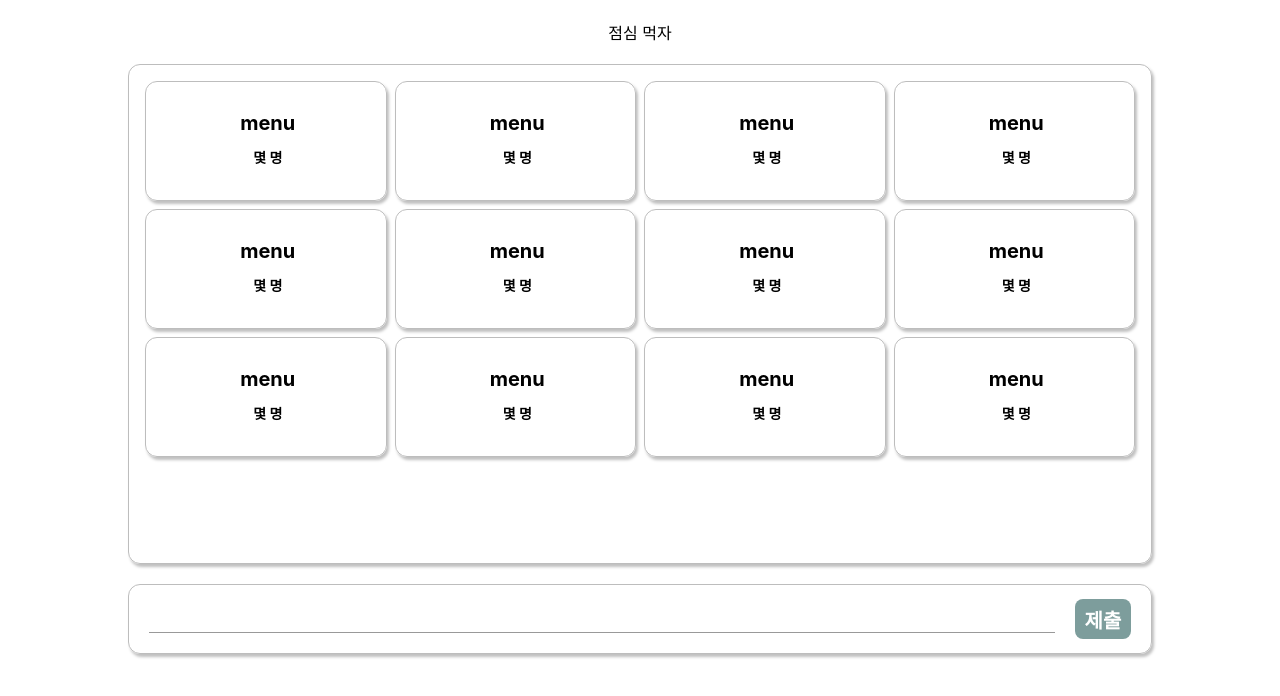
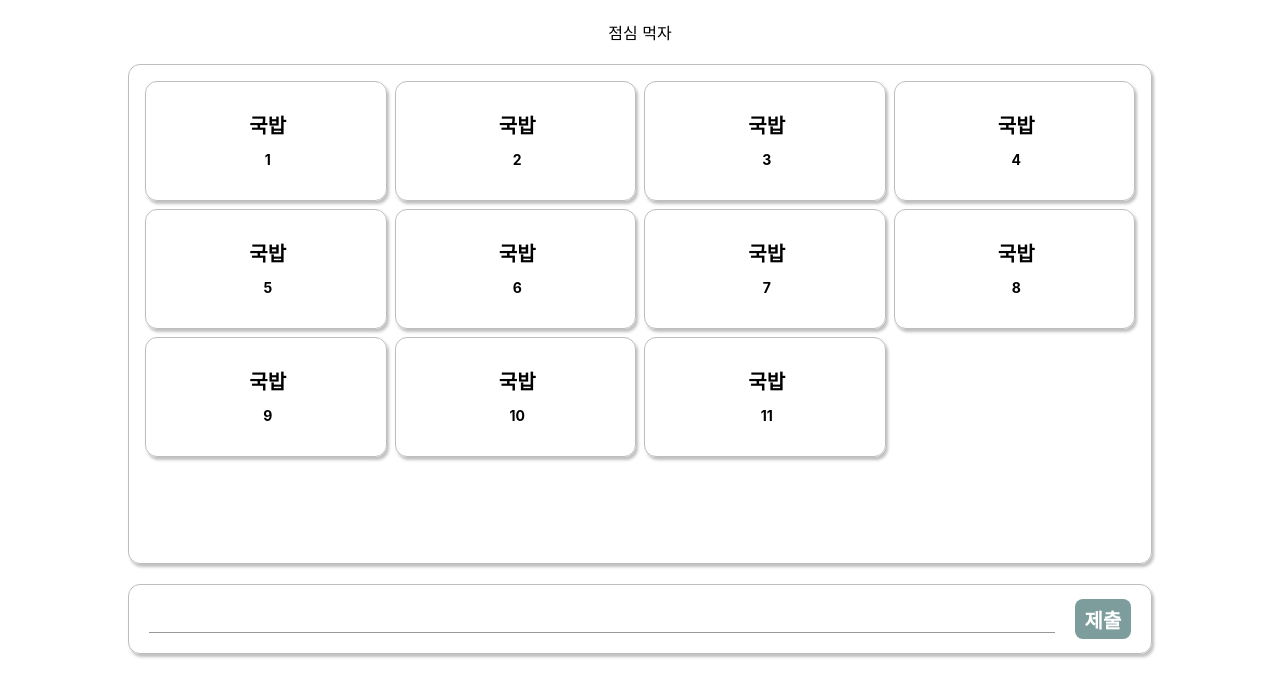
Before and after one commit to qmdl980/simple_lunch_choice, a React (Create React App) app in the folder client/: page / in a window 1280 px wide. Shown: the top 696 px of the page. Built offline with nearby package versions, Linux system fonts and the light colour scheme.

Commit message:
[feat] state 분리

```diff
--- a/client/src/App.js
+++ b/client/src/App.js
@@ -1,12 +1,31 @@
 import './App.css';
 import InputDialog from './components/InputDialog/InputDialog';
 import LunchList from './components/LunchList/LunchList';
+import { useEffect, useState } from "react";
 
 function App() {
+  const [lunchList, setLunchList] = useState([]);
+
+  useEffect(() => {
+    setLunchList([
+        {id: 1, name: '국밥', people: 1},
+        {id: 2, name: '국밥', people: 2},
+        {id: 3, name: '국밥', people: 3},
+        {id: 4, name: '국밥', people: 4},
+        {id: 5, name: '국밥', people: 5},
+        {id: 6, name: '국밥', people: 6},
+        {id: 7, name: '국밥', people: 7},
+        {id: 8, name: '국밥', people: 8},
+        {id: 9, name: '국밥', people: 9},
+        {id: 10, name: '국밥', people: 10},
+        {id: 11, name: '국밥', people: 11},
+    ]);
+  }, []);
+
   return (
     <div className="App">
       <p>점심 먹자</p>
-      <LunchList/>
+      <LunchList lunchList={lunchList}/>
       <InputDialog/>
     </div>
   );
--- a/client/src/components/LunchCard/LunchCard.js
+++ b/client/src/components/LunchCard/LunchCard.js
@@ -1,12 +1,12 @@
 import "./LunchCard.css";
 
-function LunchCard() {
-    return(
-        <div className="lunch-card box-wrapper">
-            <p className="menu-title prevent-overflow">menu</p>
-            <p className="menu-people prevent-overflow">몇 명</p>
-        </div>
-    )
+function LunchCard(props) {
+  return (
+    <div className="lunch-card box-wrapper">
+      <p className="menu-title prevent-overflow">{props.menu.name}</p>
+      <p className="menu-people prevent-overflow">{props.menu.people}</p>
+    </div>
+  );
 }
 
-export default LunchCard
+export default LunchCard;
--- a/client/src/components/LunchList/LunchList.js
+++ b/client/src/components/LunchList/LunchList.js
@@ -1,25 +1,15 @@
+
 import LunchCard from "../LunchCard/LunchCard";
-import "./LunchList.css"
+import "./LunchList.css";
 
-function LunchList() {
-    return(
-        <div className="lunch-list-wrapper box-wrapper">
-            <div className="lunch-list-grid-wrapper">
-                <LunchCard/>
-                <LunchCard/>
-                <LunchCard/>
-                <LunchCard/>
-                <LunchCard/>
-                <LunchCard/>
-                <LunchCard/>
-                <LunchCard/>
-                <LunchCard/>
-                <LunchCard/>
-                <LunchCard/>
-                <LunchCard/>
-            </div>
-        </div>
-    )
+function LunchList(props) {
+  return (
+    <div className="lunch-list-wrapper box-wrapper">
+      <div className="lunch-list-grid-wrapper">
+        {props.lunchList.map(menu => <LunchCard menu={menu}/>)}
+      </div>
+    </div>
+  );
 }
 
 export default LunchList;
```
